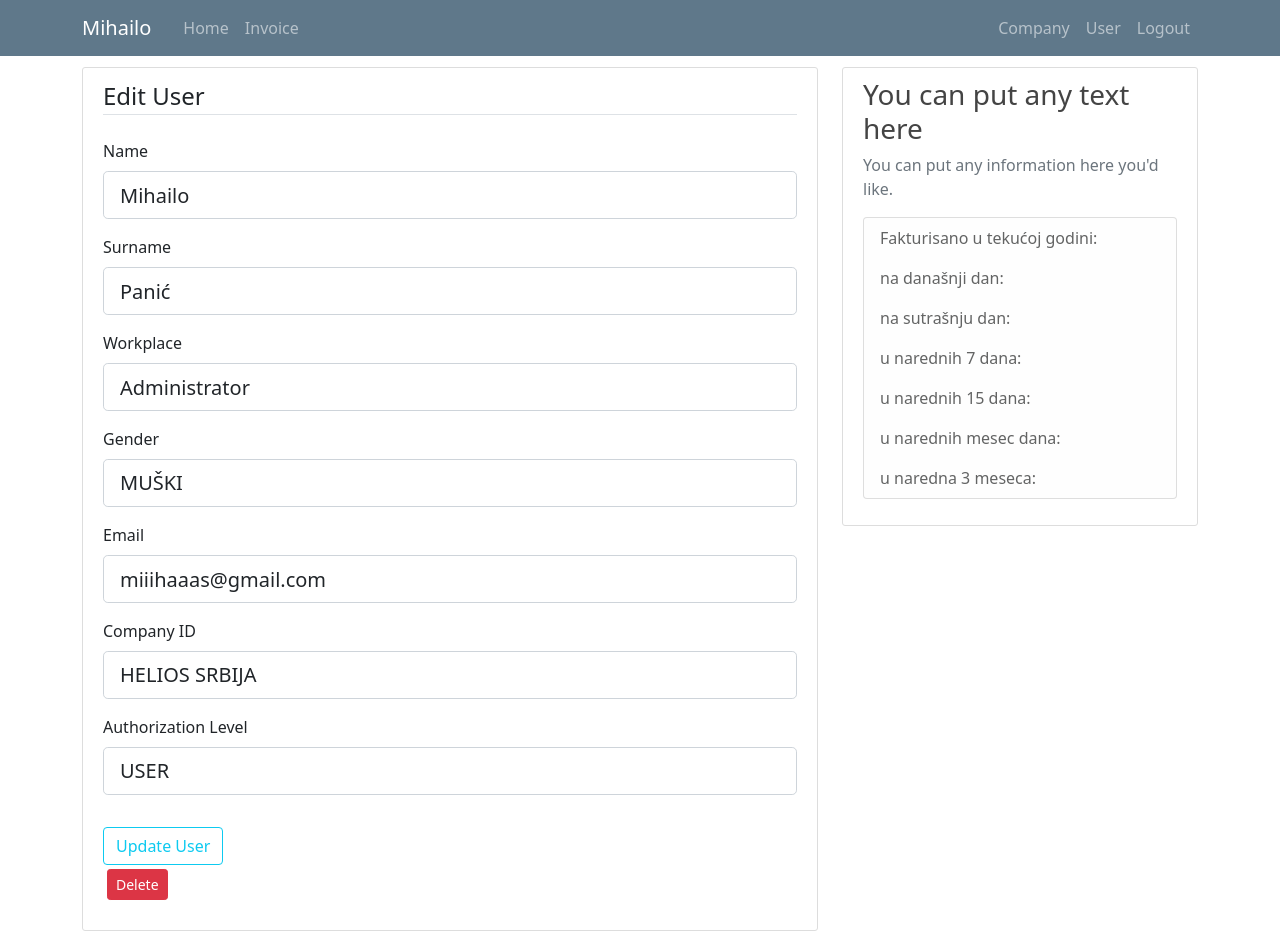
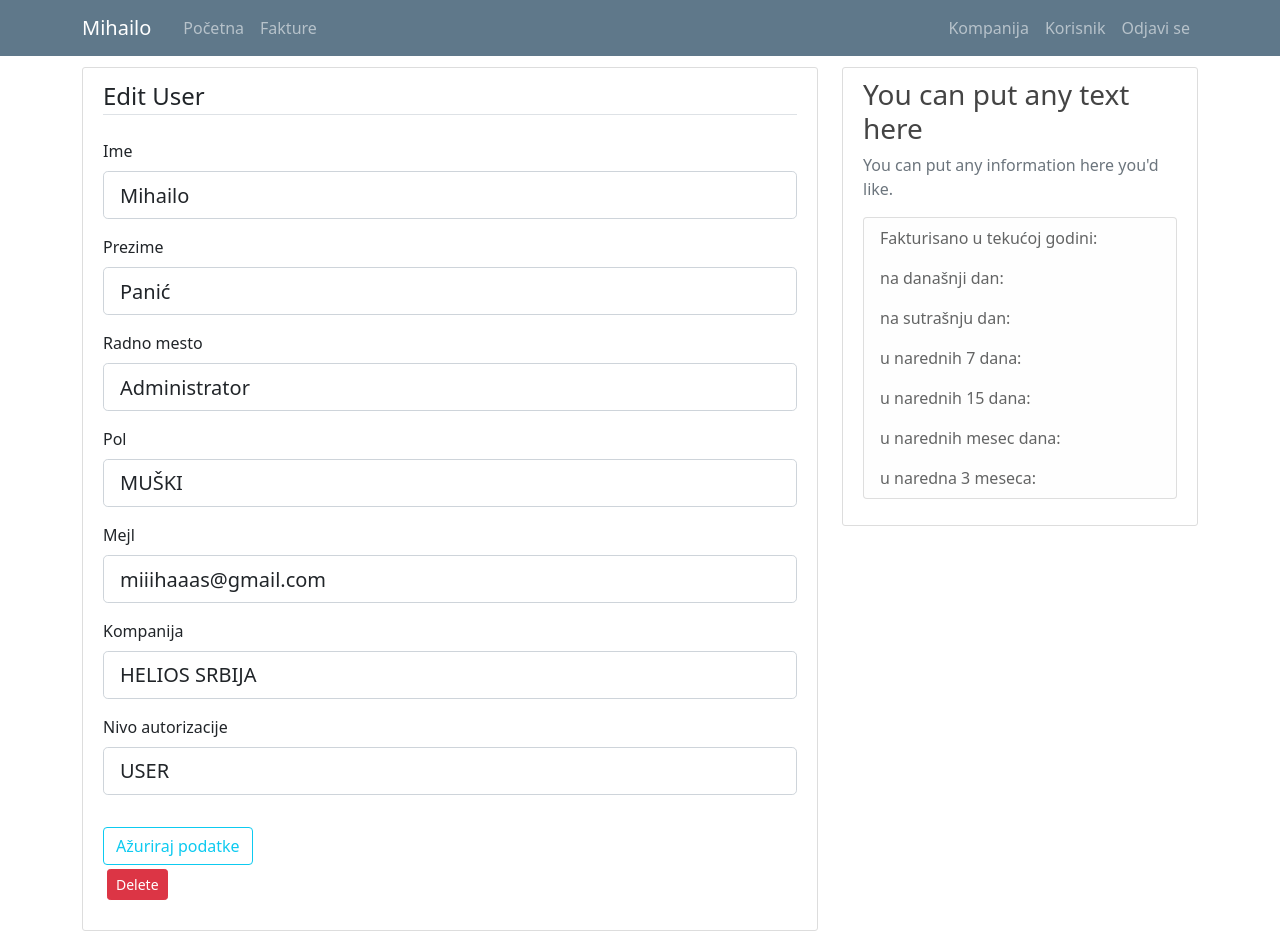
Before and after one commit to miiihaaas/KPO, a Flask app: page /user/1 in a window 1280 px wide. Run offline with Flask 2, Linux system fonts and the light colour scheme; a user stored in the database is signed in; data comes from the database, SQL or seed files in the repository; both versions use the stored data as it was after the commit; some libraries are stand-ins or nearby versions.

Commit message:
ver 0.022 prevedeno na srpski

```diff
--- a/kpo/models.py
+++ b/kpo/models.py
@@ -67,7 +67,7 @@ class Customer(db.Model):
 
 class Invoice(db.Model):
     id = db.Column(db.Integer, primary_key=True)
-    date = db.Column(db.DateTime, nullable=False)
+    date = db.Column(db.Date, nullable=False)
     invoice_number = db.Column(db.String(7), nullable=False)
     customer = db.Column(db.String(70), nullable=False)
     service = db.Column(db.String(70), nullable=True) #usluga
--- a/kpo/qr/routes.py
+++ b/kpo/qr/routes.py
@@ -1,6 +1,6 @@
 from cv2 import cv2
 from PIL import Image
-from pyzbar import pyzbar
+# from pyzbar import pyzbar
 from flask import Flask, Blueprint, render_template, Response , url_for, redirect
 
 
@@ -25,7 +25,7 @@ def capture_frames():
         ret, frame = camera.read()
     while ret:
         ret, frame = camera.read()
-        barcodes = pyzbar.decode(frame)
+        # barcodes = pyzbar.decode(frame)
         for barcode in barcodes:
             x, y , w, h = barcode.rect
             barcode_text = barcode.data.decode('utf-8')
--- a/kpo/templates/home.html
+++ b/kpo/templates/home.html
@@ -6,7 +6,7 @@
   <hr>
   <h3>Fakturisano u tekućoj godini: {{ '{:,.2f}'.format(form.limit -form.razlika[0] + 2000000) }} din</h3>
   <h3>Do limita od 6M u kalendarskoj godini ostalo je: {{ '{:,.2f}'.format(form.razlika[0] - 2000000) }} din</h3>
-  <h3>Fakturisano u predhodnih godinu dana: {{ '{:,.2f}'.format(form.limit - form.razlika[1] + 2000000) }} din</h3>
+  <h3>Fakturisano u prethodnih 365 dana: {{ '{:,.2f}'.format(form.limit - form.razlika[1] + 2000000) }} din</h3>
   <hr>
 
   <table id="data" border="1" class="table table-striped">
--- a/kpo/templates/invoice.html
+++ b/kpo/templates/invoice.html
@@ -4,10 +4,9 @@
     <form method="POST" action="">
         {{ form.hidden_tag() }}
         <fieldset class="form-group">
-            <legend class="border-bottom mb-4">Edit Invoice</legend>
+            <legend class="border-bottom mb-4">Uređivanje fakture</legend>
             <div class="form-group">
                 {{ form.date.label(class="form-control-label") }}
-
                 {% if form.date.errors %}
                     {{ form.date(class="form-control form-control-lg is-invalid") }}
                     <div class="invalid-feedback">
--- a/kpo/templates/layout.html
+++ b/kpo/templates/layout.html
@@ -32,31 +32,31 @@
           <div class="collapse navbar-collapse" id="navbarToggle">
             <div class="navbar-nav mr-auto">
               {% if current_user.is_authenticated %}
-                <a class="nav-item nav-link" href="{{ url_for('main.home') }}">Home</a>
-                <a class="nav-item nav-link" href="{{ url_for('invoices.invoice_list') }}">Invoice</a>
+                <a class="nav-item nav-link" href="{{ url_for('main.home') }}">Početna</a>
+                <a class="nav-item nav-link" href="{{ url_for('invoices.invoice_list') }}">Fakture</a>
                 <!-- dodati invoice -->
               {% else %}
-                <a class="nav-item nav-link" href="{{ url_for('main.home') }}">Home</a>
-                <a class="nav-item nav-link" href="{{ url_for('main.about') }}">About</a>
+                <a class="nav-item nav-link" href="{{ url_for('main.home') }}">Početna</a>
+                <a class="nav-item nav-link" href="{{ url_for('main.about') }}">O softveru</a>
               {% endif %}
             </div>
             <!-- Navbar Right Side -->
             <div class="navbar-nav">
               {% if current_user.is_authenticated %}
                 {% if current_user.authorization == 's_admin' %}
-                  <a class="nav-item nav-link" href="{{ url_for('companys.company_list') }}">Company</a>
-                  <a class="nav-item nav-link" href="{{ url_for('users.user_list') }}">User</a>
-                  <a class="nav-item nav-link" href="{{ url_for('users.logout') }}">Logout</a>
+                  <a class="nav-item nav-link" href="{{ url_for('companys.company_list') }}">Kompanija</a>
+                  <a class="nav-item nav-link" href="{{ url_for('users.user_list') }}">Korisnik</a>
+                  <a class="nav-item nav-link" href="{{ url_for('users.logout') }}">Odjavi se</a>
                 {% elif current_user.authorization == 'c_admin'%}
-                  <a class="nav-item nav-link" href="{{ url_for('companys.company_list') }}">Company</a>
-                  <a class="nav-item nav-link" href="{{ url_for('users.user_list') }}">User</a>
-                  <a class="nav-item nav-link" href="{{ url_for('users.logout') }}">Logout</a>
+                  <a class="nav-item nav-link" href="{{ url_for('companys.company_list') }}">Kompanija</a>
+                  <a class="nav-item nav-link" href="{{ url_for('users.user_list') }}">Korisnik</a>
+                  <a class="nav-item nav-link" href="{{ url_for('users.logout') }}">Odjavi se</a>
                 {% else %}
-                  <a class="nav-item nav-link" href="{{ url_for('users.user_list') }}">User</a>
-                  <a class="nav-item nav-link" href="{{ url_for('users.logout') }}">Logout</a>
+                  <a class="nav-item nav-link" href="{{ url_for('users.user_list') }}">Korisnik</a>
+                  <a class="nav-item nav-link" href="{{ url_for('users.logout') }}">Odjavi se</a>
                 {% endif %}
               {% else %}
-                <a class="nav-item nav-link" href="{{ url_for('users.login') }}">Login</a>
+                <a class="nav-item nav-link" href="{{ url_for('users.login') }}">Prijavi se</a>
               {% endif %}
             </div>
           </div>
--- a/kpo/templates/register_i.html
+++ b/kpo/templates/register_i.html
@@ -4,10 +4,9 @@
     <form method="POST" action="">
         {{ form.hidden_tag() }}
         <fieldset class="form-group">
-            <legend class="border-bottom mb-4">Add New Invoice</legend>
+            <legend class="border-bottom mb-4">Dodavanje nove fakture</legend>
             <div class="form-group">
                 {{ form.date.label(class="form-control-label") }}
-
                 {% if form.date.errors %}
                     {{ form.date(class="form-control form-control-lg is-invalid") }}
                     <div class="invalid-feedback">
@@ -21,7 +20,6 @@
             </div>
             <div class="form-group">
                 {{ form.invoice_number.label(class="form-control-label") }}
-
                 {% if form.invoice_number.errors %}
                     {{ form.invoice_number(class="form-control form-control-lg is-invalid") }}
                     <div class="invalid-feedback">
--- a/kpo/users/forms.py
+++ b/kpo/users/forms.py
@@ -7,15 +7,15 @@ from kpo.models import Company, User
 
 
 class RegistrationUserForm(FlaskForm):
-    email = StringField('Email', validators=[DataRequired(), Email()])
-    password = PasswordField('Password', validators=[DataRequired()]) #stavljaće se podrazumevana šifra tipa: korisnik1234
-    name = StringField('Name', validators=[DataRequired(), Length(min=2, max=20)])
-    surname = StringField('Surname', validators=[DataRequired(), Length(min=2, max=20)])
-    workplace = StringField('Workplace', validators=[DataRequired(), Length(min=2, max=20)])
-    authorization = SelectField('Authorization Level', validators=[DataRequired()], choices = [('c_user', 'USER'),('c_admin', 'ADMIN')])
-    gender = SelectField('Gender', validators=[DataRequired()], choices = [(0, 'SREDNJI'),(1, 'MUŠKI'),(2, 'ŽENSKI')])
-    company_id = SelectField('Company ID', choices=[(c.id, c.companyname) for c in db.session.query(Company.id,Company.companyname).order_by('companyname').all()]) #Company.query.all()  vs  [(1, 'Helios'),(2, 'Metalac')]
-    submit = SubmitField('Register User')
+    email = StringField('Mejl', validators=[DataRequired(), Email()])
+    password = PasswordField('Lozinka', validators=[DataRequired()]) #stavljaće se podrazumevana šifra tipa: korisnik1234
+    name = StringField('Ime', validators=[DataRequired(), Length(min=2, max=20)])
+    surname = StringField('Prezime', validators=[DataRequired(), Length(min=2, max=20)])
+    workplace = StringField('Radno mesto', validators=[DataRequired(), Length(min=2, max=20)])
+    authorization = SelectField('Nivo autorizacije', validators=[DataRequired()], choices = [('c_user', 'USER'),('c_admin', 'ADMIN')])
+    gender = SelectField('Pol', validators=[DataRequired()], choices = [(0, 'SREDNJI'),(1, 'MUŠKI'),(2, 'ŽENSKI')])
+    company_id = SelectField('Kompanija', choices=[(c.id, c.companyname) for c in db.session.query(Company.id,Company.companyname).order_by('companyname').all()]) #Company.query.all()  vs  [(1, 'Helios'),(2, 'Metalac')]
+    submit = SubmitField('Registruj korisnika')
 
     def validate_email(self, email):
         user = User.query.filter_by(email=email.data).first()
@@ -27,14 +27,14 @@ class RegistrationUserForm(FlaskForm):
 
 
 class UpdateUserForm(FlaskForm):
-    email = StringField('Email', validators=[DataRequired(), Email()])
-    name = StringField('Name', validators=[DataRequired(), Length(min=2, max=20)])
-    surname = StringField('Surname', validators=[DataRequired(), Length(min=2, max=20)])
-    workplace = StringField(label='Workplace', validators=[DataRequired(), Length(min=2, max=20)])
-    authorization = SelectField('Authorization Level', validators=[DataRequired()], choices = [('c_user', 'USER'),('c_admin', 'ADMIN')])
-    gender = SelectField('Gender', validators=[DataRequired()], choices=[(0, 'SREDNJI'), (1, 'MUŠKI'), (2, 'ŽENSKI')])
-    company_id = SelectField('Company ID', choices = [(c.id, c.companyname)for c in db.session.query(Company.id, Company.companyname).order_by('companyname').all()])
-    submit = SubmitField('Update User')
+    email = StringField('Mejl', validators=[DataRequired(), Email()])
+    name = StringField('Ime', validators=[DataRequired(), Length(min=2, max=20)])
+    surname = StringField('Prezime', validators=[DataRequired(), Length(min=2, max=20)])
+    workplace = StringField(label='Radno mesto', validators=[DataRequired(), Length(min=2, max=20)])
+    authorization = SelectField('Nivo autorizacije', validators=[DataRequired()], choices = [('c_user', 'USER'),('c_admin', 'ADMIN')])
+    gender = SelectField('Pol', validators=[DataRequired()], choices=[(0, 'SREDNJI'), (1, 'MUŠKI'), (2, 'ŽENSKI')])
+    company_id = SelectField('Kompanija', choices = [(c.id, c.companyname)for c in db.session.query(Company.id, Company.companyname).order_by('companyname').all()])
+    submit = SubmitField('Ažuriraj podatke')
 
     def reset(self):
         self.__init__()
@@ -42,23 +42,23 @@ class UpdateUserForm(FlaskForm):
 
 
 class LoginForm(FlaskForm):
-    email = StringField('Email', validators=[DataRequired(), Email()])
-    password = PasswordField('Password', validators=[DataRequired()])
-    remember = BooleanField('Remember Me')
-    submit = SubmitField('Login')
+    email = StringField('Mejl', validators=[DataRequired(), Email()])
+    password = PasswordField('Lozinka', validators=[DataRequired()])
+    remember = BooleanField('Zapamti me')
+    submit = SubmitField('Uloguj se')
 
 
 class RequestResetForm(FlaskForm):
-    email = StringField('Email', validators=[DataRequired(), Email()])
-    submit = SubmitField('Request Password Reset')
+    email = StringField('Mejl', validators=[DataRequired(), Email()])
+    submit = SubmitField('Zatraži resetovanje lozinke')
 
     def validate_email(self, email):
         user = User.query.filter_by(email=email.data).first()
         if user is None:
-            raise ValidationError('There is no account with that email. You have to ask your admin to create an account.')
+            raise ValidationError('Ne postoji nalog sa tim mejlom. Morate zatražiti od Vašeg administratora da Vam kreira nalog.')
 
 
 class ResetPasswordForm(FlaskForm):
-    password = PasswordField('Password', validators=[DataRequired()])
-    confirm_password = PasswordField('Confirm Password', validators=[DataRequired(), EqualTo('password')])
-    submit = SubmitField('Reset Password')
+    password = PasswordField('Lozinka', validators=[DataRequired()])
+    confirm_password = PasswordField('Potvrđena lozinka', validators=[DataRequired(), EqualTo('password')])
+    submit = SubmitField('Resetuj Lozinku')
```
Also changed, not shown: kpo/companys/forms.py (+20 -19 lines), kpo/invoices/forms.py (+5 -5 lines), kpo/invoices/routes.py (+6 -6 lines), kpo/main/routes.py (+1 -7 lines), kpo/templates/invoice_list.html (+15 -10 lines), kpo/site.db, 1 other file.
